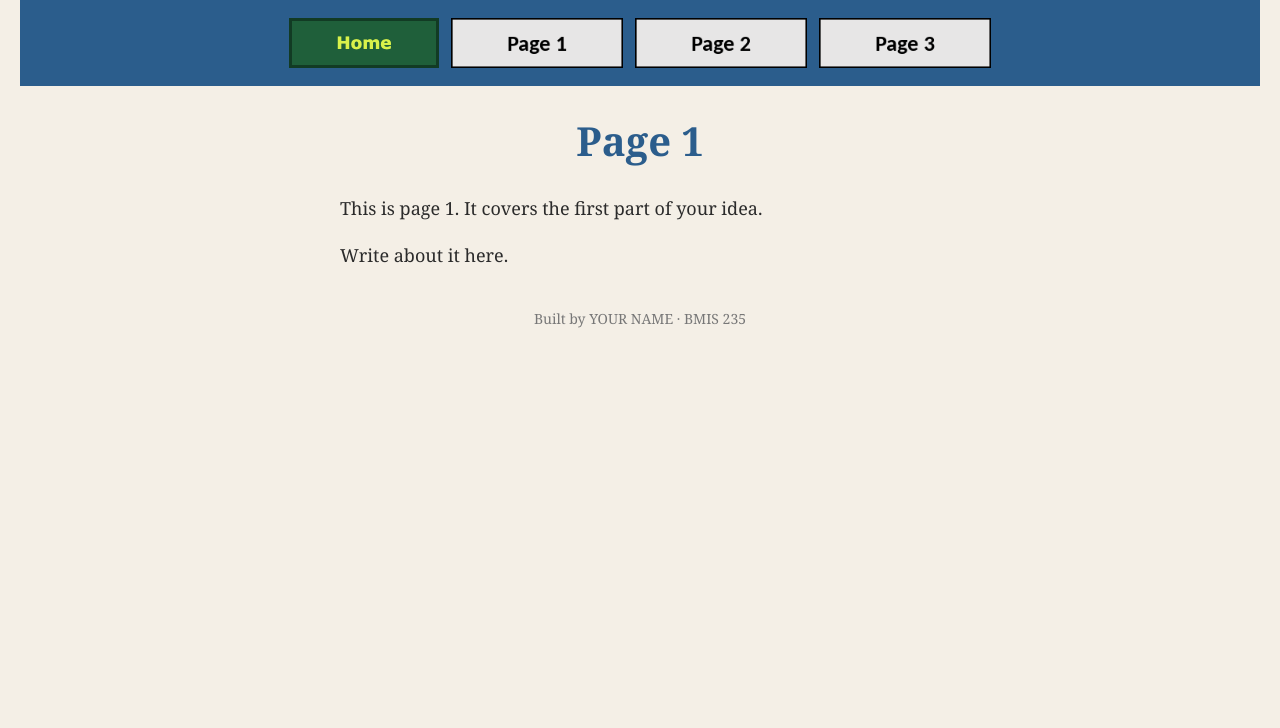
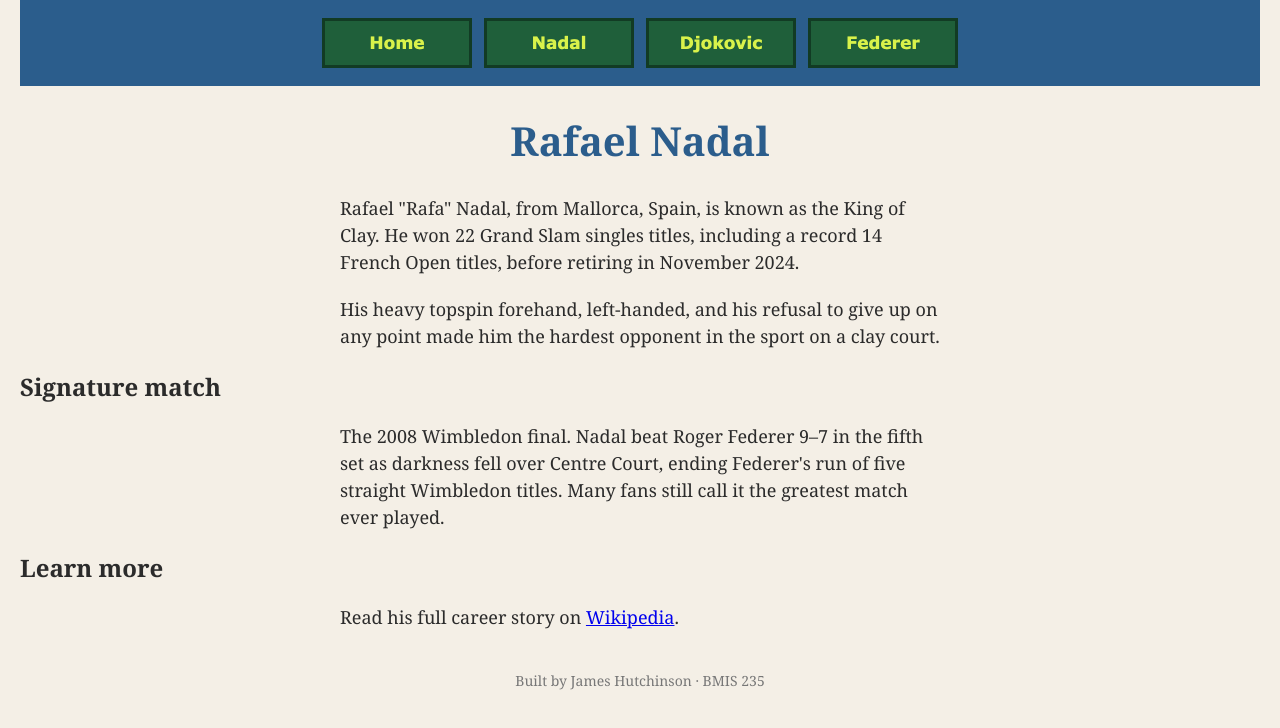
Before and after one commit to JamesHutchinson52/bmis235-html-3, a plain HTML site: page nadal.html in a window 1280 px wide. Drawn offline with Linux system fonts and the light colour scheme.

Commit message:
Add Nadal page content and new menu

```diff
--- a/nadal.html
+++ b/nadal.html
@@ -1,14 +1,14 @@
 <!DOCTYPE html>
 <!--
-  Author: YOUR NAME
-  GU username: YOUR-GU-USERNAME
+  Author: James Hutchinson
+  GU username: jhutchinson
   Course: BMIS 235 - HTML-3
 -->
 <html lang="en">
 <head>
 <meta charset="utf-8">
-<meta name="author" content="YOUR NAME">
-<title>Page 1</title>
+<meta name="author" content="James Hutchinson">
+<title>Rafael Nadal</title>
 
 <!-- this one line connects the page to the stylesheet -->
 <link rel="stylesheet" href="styles.css">
@@ -23,17 +23,23 @@
      ===================================================================== -->
 <nav>
     <a href="index.html"><img src="img/home.png" alt="Home"></a>
-    <a href="page1.html"><img src="img/page1.png" alt="Page 1"></a>
-    <a href="page2.html"><img src="img/page2.png" alt="Page 2"></a>
-    <a href="page3.html"><img src="img/page3.png" alt="Page 3"></a>
+    <a href="nadal.html"><img src="img/nadal.png" alt="Nadal"></a>
+    <a href="djokovic.html"><img src="img/djokovic.png" alt="Djokovic"></a>
+    <a href="federer.html"><img src="img/federer.png" alt="Federer"></a>
 </nav>
 
-<h1>Page 1</h1>
-<p>This is page 1. It covers the first part of your idea.</p>
-<p>Write about it here.</p>
+<h1>Rafael Nadal</h1>
+<p>Rafael "Rafa" Nadal, from Mallorca, Spain, is known as the King of Clay. He won 22 Grand Slam singles titles, including a record 14 French Open titles, before retiring in November 2024.</p>
+<p>His heavy topspin forehand, left-handed, and his refusal to give up on any point made him the hardest opponent in the sport on a clay court.</p>
+
+<h2>Signature match</h2>
+<p>The 2008 Wimbledon final. Nadal beat Roger Federer 9&ndash;7 in the fifth set as darkness fell over Centre Court, ending Federer's run of five straight Wimbledon titles. Many fans still call it the greatest match ever played.</p>
+
+<h2>Learn more</h2>
+<p>Read his full career story on <a href="https://en.wikipedia.org/wiki/Rafael_Nadal">Wikipedia</a>.</p>
 
 <!-- Footer: fill in your name -->
-<footer>Built by YOUR NAME &middot; BMIS 235</footer>
+<footer>Built by James Hutchinson &middot; BMIS 235</footer>
 
 </body>
 </html>
```
